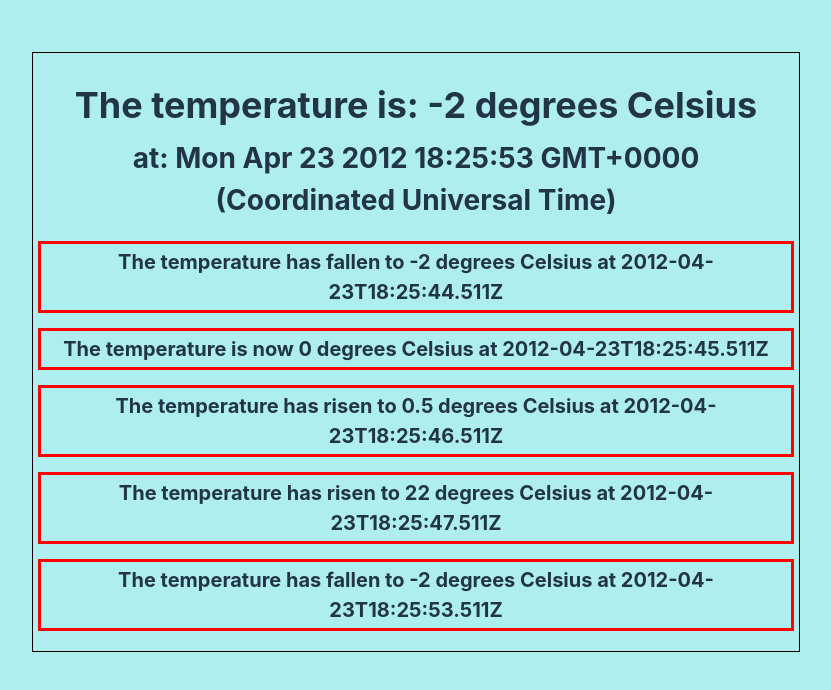
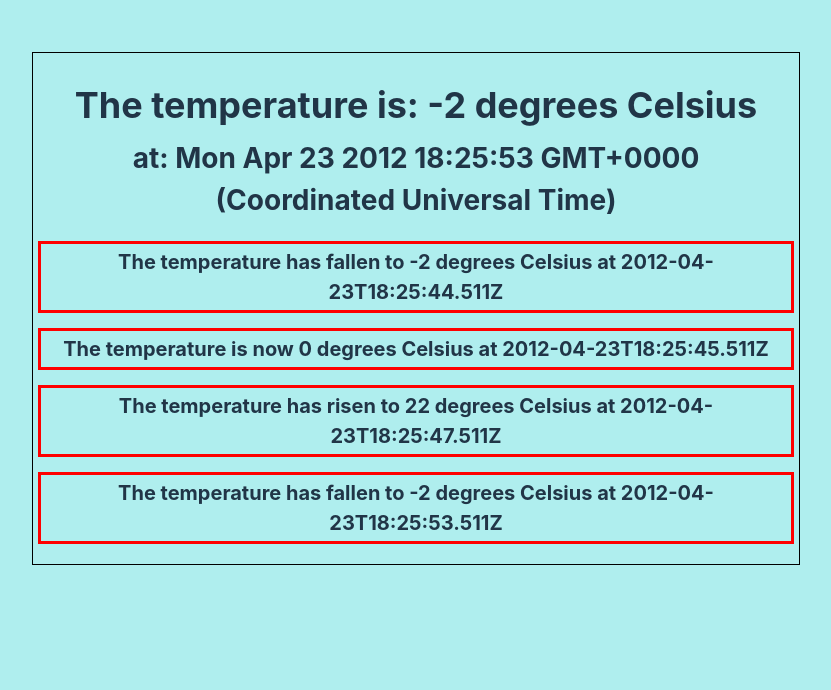
Before and after one commit to OhligerJ/svyelunite-temperature, a Vue app: page / in a window 1280 px wide. Shown: the top 690 px of the page, without its empty margins (224-1055 px from the left). Built offline with nearby package versions, Linux system fonts and the light colour scheme.

Commit message:
Added more clarity to readme and Thermometer.vue

```diff
--- a/src/components/Thermometer.vue
+++ b/src/components/Thermometer.vue
@@ -1,6 +1,8 @@
 <script setup>
 import { reactive, onMounted } from 'vue'
 import Thermometer from '../thermometer.js'
+
+let timeout_multiplier = 500; // update temperature every 0.5 seconds
 
 let therm_data = {
     "units": "Celsius",
@@ -16,8 +18,8 @@ let therm_data = {
         {"time": "2012-04-23T18:25:51.511Z", "temperature": "102.0"},
         {"time": "2012-04-23T18:25:52.511Z", "temperature": "98.0"},
         {"time": "2012-04-23T18:25:53.511Z", "temperature": "-2.0"},
-        {"time": "2012-04-23T18:25:52.511Z", "temperature": "-98.0"},
-        {"time": "2012-04-23T18:25:52.511Z", "temperature": "1.0"},
+        {"time": "2012-04-23T18:25:54.511Z", "temperature": "-98.0"},
+        {"time": "2012-04-23T18:25:55.511Z", "temperature": "1.0"},
     ]
 };
 
@@ -26,7 +28,7 @@ let therm_data = {
 */
 let therm_thresholds = [
     {temperature: 13.0, preference: "both", notification_leeway: 0},
-    {temperature: 0.0, preference: "rising_to", notification_leeway: 0},
+    {temperature: 0.0, preference: "rising_to", notification_leeway: 0.5},
 ];
 
 let thermometer = reactive(new Thermometer(JSON.stringify(therm_data), therm_thresholds));
@@ -50,7 +52,7 @@ onMounted(() => {
                     time: thermometer.temperature_data.data[i].time,
                     message: msg
                 }
-            }, 500*i)
+            }, timeout_multiplier*i)
 
         }
     }
```
Also changed, not shown: 1 other file (tests, documents, lock files or other folders).
